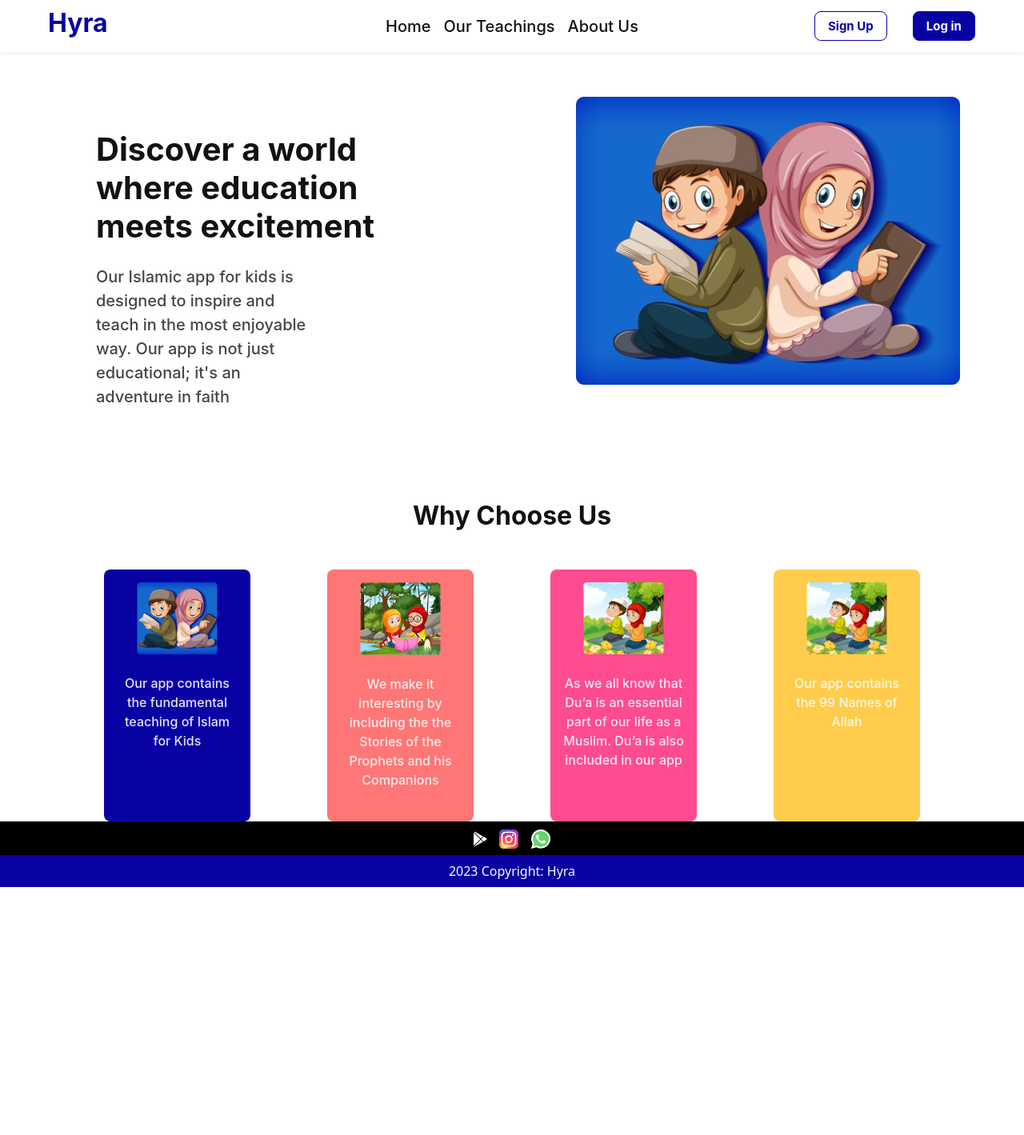
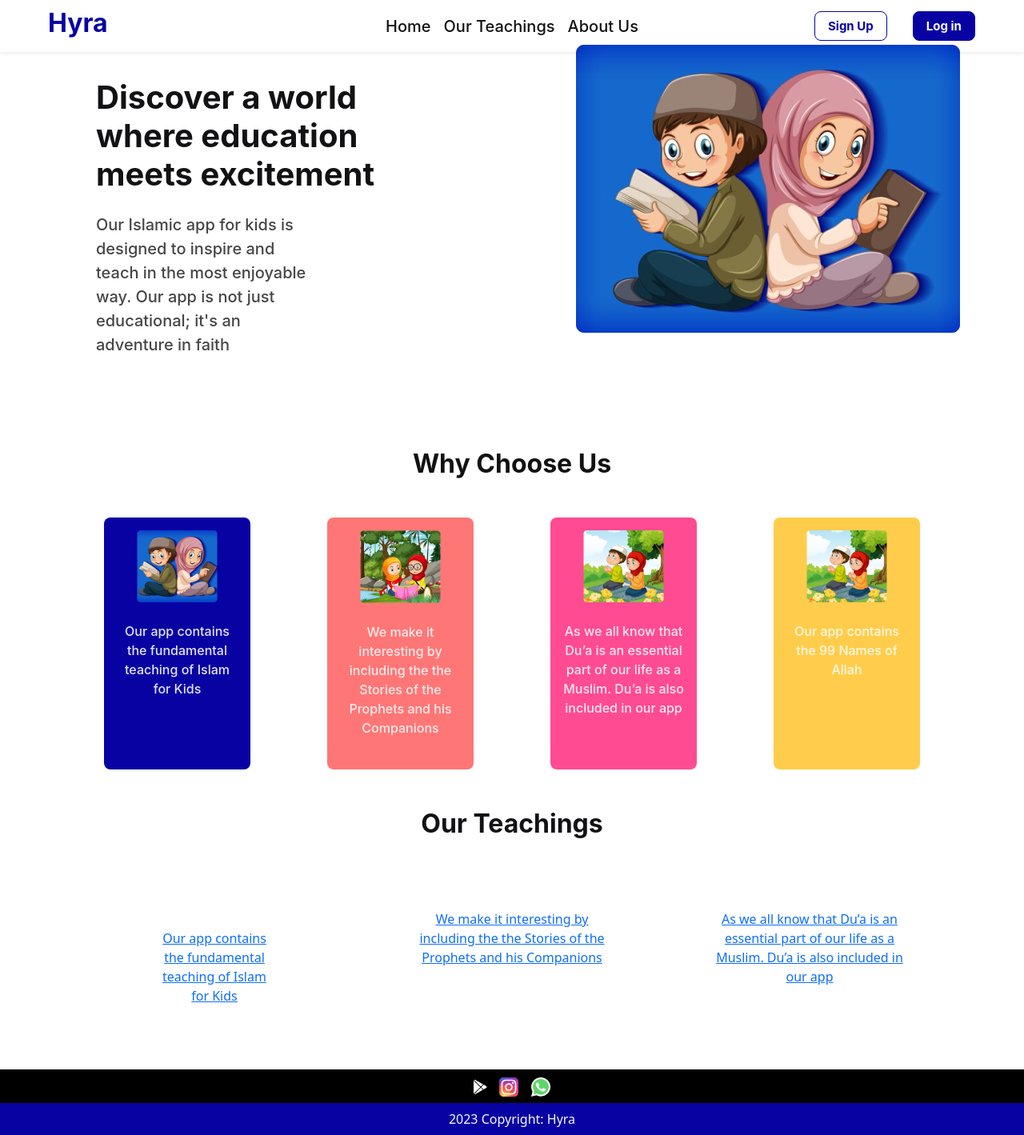
Before and after one commit to Oluwafemi-John1/Hyra-App, a React (Vite) app: page / in a window 1280 px wide. Shown: the whole page at 80% size. Before the commit the page ends 1109 px from the top, so only its background shows below. Built offline with nearby package versions, Linux system fonts and the light colour scheme.

Commit message:
Update CSS and Navbar styles, add links in Teachings component

```diff
--- a/src/App.css
+++ b/src/App.css
@@ -23,7 +23,7 @@
 #nav {
     /* position: sticky !important; */
     /* top: 0; */
-    z-index: 1000;
+    z-index: 1 !important;
     /* height: 200px; */
 }
 
--- a/src/components/pages/Navbar.jsx
+++ b/src/components/pages/Navbar.jsx
@@ -22,7 +22,7 @@ const Navbar = () => {
     }
     return (
         <>
-            <nav className="navbar navbar-expand-lg shadow-sm py-lg-1 sticky-top top-0" id='nav' aria-label="Thirteenth navbar example">
+            <nav className="navbar navbar-expand-lg shadow-sm py-lg-1 fixed-top top-0" id='nav' aria-label="Thirteenth navbar example">
                 <div className="container-fluid">
                     <button className="navbar-toggler" type="button" data-bs-toggle="collapse" data-bs-target="#navbarsExample11" aria-controls="navbarsExample11" aria-expanded="false" aria-label="Toggle navigation">
                         <span className="navbar-toggler-icon"></span>
--- a/src/components/pages/Teachings.jsx
+++ b/src/components/pages/Teachings.jsx
@@ -1,11 +1,32 @@
 import React from 'react'
+import { Link } from 'react-router-dom'
 
 const Teachings = () => {
-  return (
-    <>
+    return (
+        <>
+            <p className="text-center mt-lg-5" id='chUs'>Our Teachings</p>
+            <div className="container mx-auto text-center mt-lg-5">
+                <div className="row g-3 g-lg-0 g-md-0">
+                    <Link className="col-lg col-md col-5 p-3 mx-lg-5 mx-3">
+                        <div>
+                            <p className='p-5'>Our app contains the fundamental teaching of Islam for Kids</p>
+                        </div>
+                    </Link>
 
-    </>
-  )
+                    <Link className="col-lg col-md col-5 p-3 mx-lg-5 mx-2">
+                        <div>
+                            <p className='my-4'>We make it interesting by including the the Stories of the Prophets and his Companions </p>
+                        </div>
+                    </Link>
+                    <Link className="col-lg col-md col-5 p-3 mx-lg-5 mx-3">
+                        <div>
+                            <p className='my-4'>As we all know that Du’a is an essential part of our life as a Muslim. Du’a is also included in our app</p>
+                        </div>
+                    </Link>
+                </div>
+            </div>
+        </>
+    )
 }
 
 export default Teachings
```
